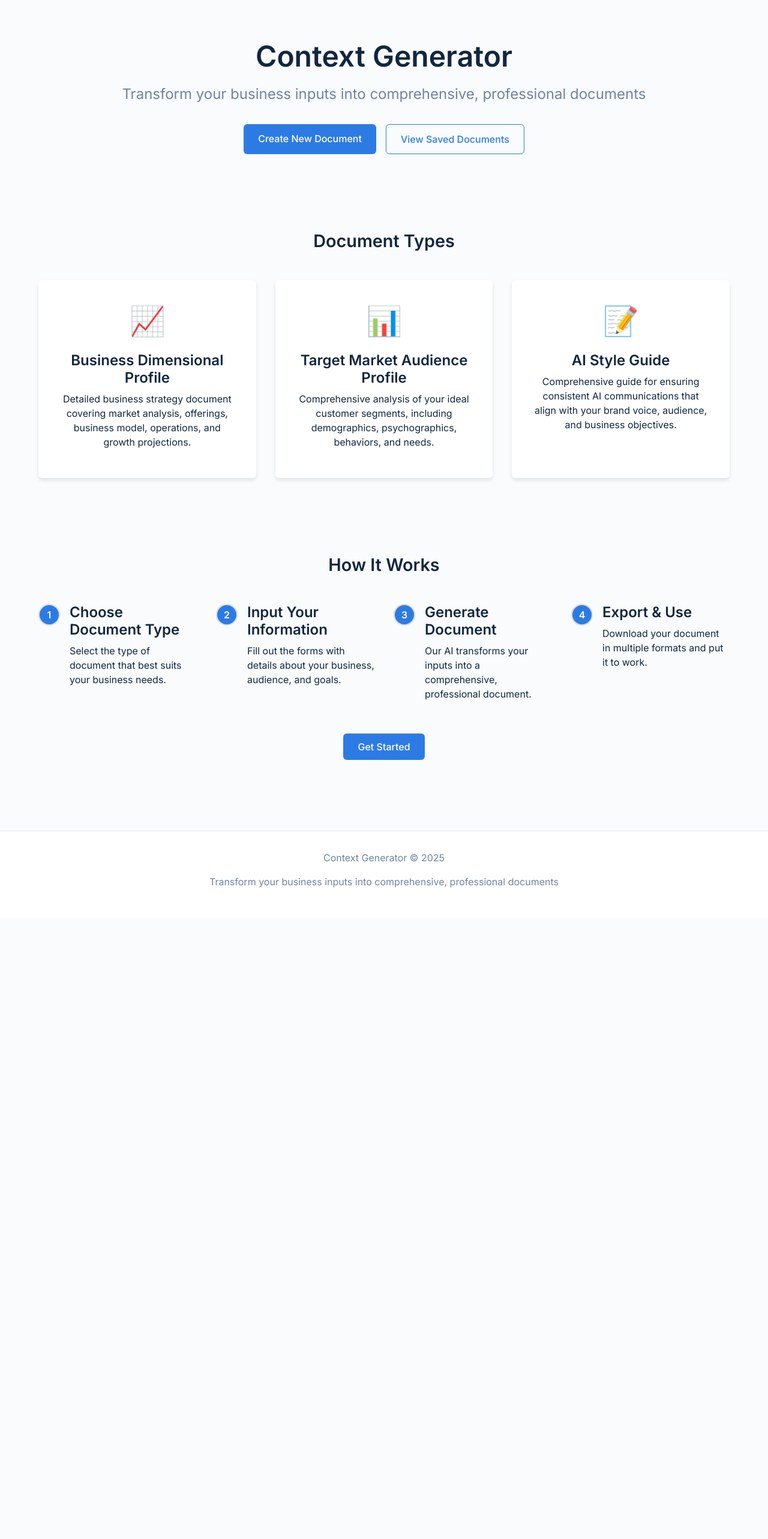
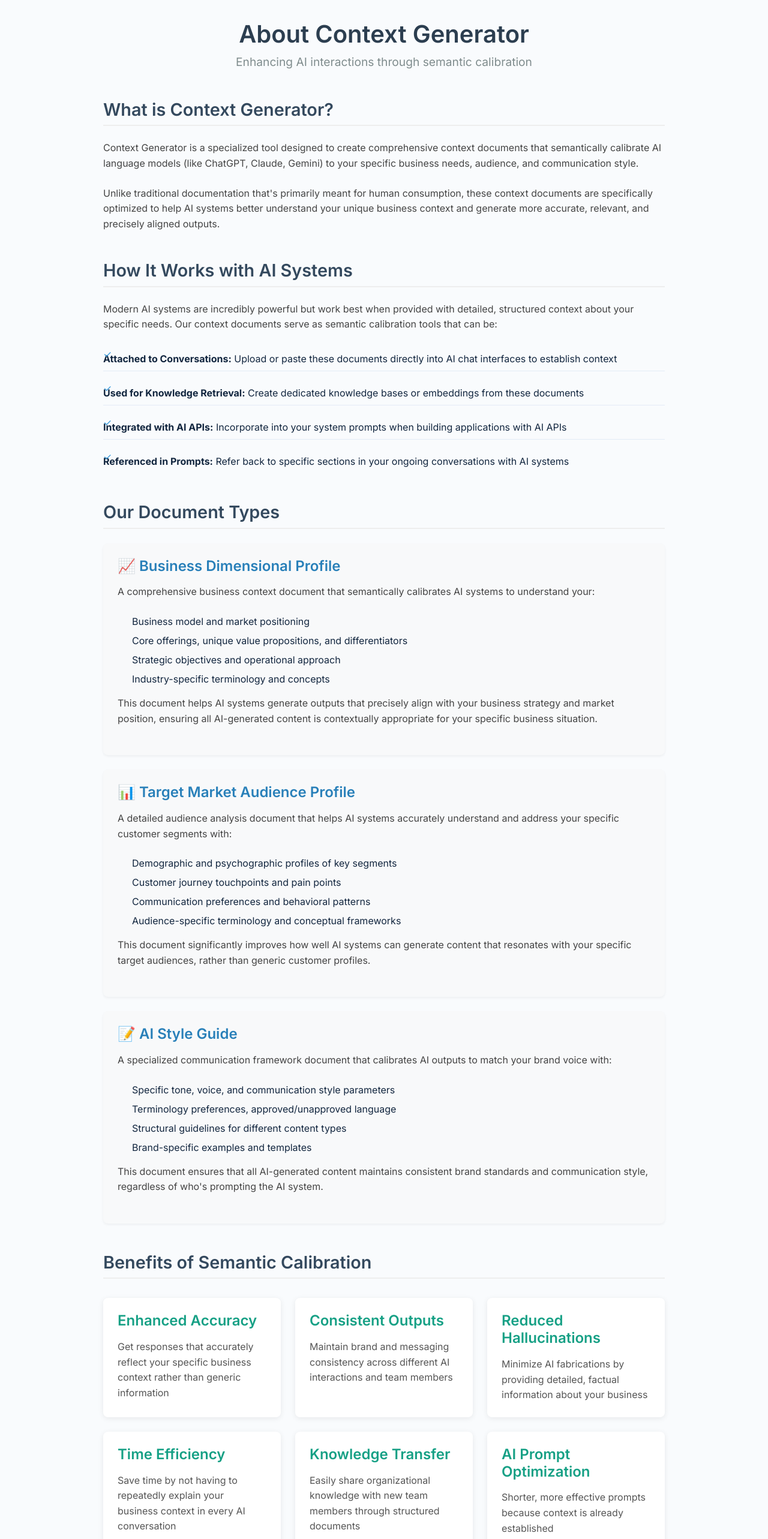
Before and after one commit to ConnorBritain/contextforge, a React (Create React App) app in the folder context-generator-src/client/: page /about in a window 1280 px wide. Before the commit this address led to /. Shown: the part 100-2666 px from the top of the page at 60% size. Before the commit the page ends 1630 px from the top, so only its background shows below. Built offline with nearby package versions, Linux system fonts and the light colour scheme; no server answers.

Commit message:
Update descriptions to focus on AI semantic calibration and add About page

```diff
--- a/context-generator-src/client/src/components/Routes.jsx
+++ b/context-generator-src/client/src/components/Routes.jsx
@@ -5,6 +5,7 @@ import FormWizardPage from '../pages/FormWizardPage';
 import DocumentResultPage from '../pages/DocumentResultPage';
 import SavedDocumentsPage from '../pages/SavedDocumentsPage';
 import UsageDashboardPage from '../pages/UsageDashboardPage';
+import AboutPage from '../pages/AboutPage';
 
 /**
  * Application routing configuration
@@ -17,6 +18,7 @@ const Routes = () => {
       <Route path="/document-result" element={<DocumentResultPage />} />
       <Route path="/saved" element={<SavedDocumentsPage />} />
       <Route path="/usage" element={<UsageDashboardPage />} />
+      <Route path="/about" element={<AboutPage />} />
 
       {/* Redirect all other routes to home */}
       <Route path="*" element={<Navigate to="/" replace />} />
--- a/context-generator-src/client/src/components/common/Header.jsx
+++ b/context-generator-src/client/src/components/common/Header.jsx
@@ -30,6 +30,9 @@ const Header = () => {
             <li>
               <Link to="/create">Create Document</Link>
             </li>
+            <li>
+              <Link to="/about">About</Link>
+            </li>
             {isAuthenticated ? (
               <>
                 <li>
--- /dev/null
+++ b/context-generator-src/client/src/pages/AboutPage.jsx
@@ -0,0 +1,134 @@
+import React from 'react';
+import { Link } from 'react-router-dom';
+import '../styles/global.css';
+
+/**
+ * About page explaining how the Context Generator works with AI systems
+ */
+const AboutPage = () => {
+  return (
+    <div className="page-container about-page">
+      <div className="about-header">
+        <h1>About Context Generator</h1>
+        <p className="subtitle">Enhancing AI interactions through semantic calibration</p>
+      </div>
+
+      <div className="about-section">
+        <h2>What is Context Generator?</h2>
+        <p>
+          Context Generator is a specialized tool designed to create comprehensive context documents that semantically calibrate AI language models (like ChatGPT, Claude, Gemini) to your specific business needs, audience, and communication style.
+        </p>
+        <p>
+          Unlike traditional documentation that's primarily meant for human consumption, these context documents are specifically optimized to help AI systems better understand your unique business context and generate more accurate, relevant, and precisely aligned outputs.
+        </p>
+      </div>
+
+      <div className="about-section">
+        <h2>How It Works with AI Systems</h2>
+        <p>
+          Modern AI systems are incredibly powerful but work best when provided with detailed, structured context about your specific needs. Our context documents serve as semantic calibration tools that can be:
+        </p>
+        <ul className="feature-list">
+          <li>
+            <strong>Attached to Conversations:</strong> Upload or paste these documents directly into AI chat interfaces to establish context
+          </li>
+          <li>
+            <strong>Used for Knowledge Retrieval:</strong> Create dedicated knowledge bases or embeddings from these documents
+          </li>
+          <li>
+            <strong>Integrated with AI APIs:</strong> Incorporate into your system prompts when building applications with AI APIs
+          </li>
+          <li>
+            <strong>Referenced in Prompts:</strong> Refer back to specific sections in your ongoing conversations with AI systems
+          </li>
+        </ul>
+      </div>
+
+      <div className="about-section">
+        <h2>Our Document Types</h2>
+
+        <div className="document-type">
+          <h3>📈 Business Dimensional Profile</h3>
+          <p>A comprehensive business context document that semantically calibrates AI systems to understand your:</p>
+          <ul>
+            <li>Business model and market positioning</li>
+            <li>Core offerings, unique value propositions, and differentiators</li>
+            <li>Strategic objectives and operational approach</li>
+            <li>Industry-specific terminology and concepts</li>
+          </ul>
+          <p>This document helps AI systems generate outputs that precisely align with your business strategy and market position, ensuring all AI-generated content is contextually appropriate for your specific business situation.</p>
+        </div>
+
+        <div className="document-type">
+          <h3>📊 Target Market Audience Profile</h3>
+          <p>A detailed audience analysis document that helps AI systems accurately understand and address your specific customer segments with:</p>
+          <ul>
+            <li>Demographic and psychographic profiles of key segments</li>
+            <li>Customer journey touchpoints and pain points</li>
+            <li>Communication preferences and behavioral patterns</li>
+            <li>Audience-specific terminology and conceptual frameworks</li>
+          </ul>
+          <p>This document significantly improves how well AI systems can generate content that resonates with your specific target audiences, rather than generic customer profiles.</p>
+        </div>
+
+        <div className="document-type">
+          <h3>📝 AI Style Guide</h3>
+          <p>A specialized communication framework document that calibrates AI outputs to match your brand voice with:</p>
+          <ul>
+            <li>Specific tone, voice, and communication style parameters</li>
+            <li>Terminology preferences, approved/unapproved language</li>
+            <li>Structural guidelines for different content types</li>
+            <li>Brand-specific examples and templates</li>
+          </ul>
+          <p>This document ensures that all AI-generated content maintains consistent brand standards and communication style, regardless of who's prompting the AI system.</p>
+        </div>
+      </div>
+
+      <div className="about-section">
+        <h2>Benefits of Semantic Calibration</h2>
+
+        <div className="benefits-grid">
+          <div className="benefit-card">
+            <h3>Enhanced Accuracy</h3>
+            <p>Get responses that accurately reflect your specific business context rather than generic information</p>
+          </div>
+
+          <div className="benefit-card">
+            <h3>Consistent Outputs</h3>
+            <p>Maintain brand and messaging consistency across different AI interactions and team members</p>
+          </div>
+
+          <div className="benefit-card">
+            <h3>Reduced Hallucinations</h3>
+            <p>Minimize AI fabrications by providing detailed, factual information about your business</p>
+          </div>
+
+          <div className="benefit-card">
+            <h3>Time Efficiency</h3>
+            <p>Save time by not having to repeatedly explain your business context in every AI conversation</p>
+          </div>
+
+          <div className="benefit-card">
+            <h3>Knowledge Transfer</h3>
+            <p>Easily share organizational knowledge with new team members through structured documents</p>
+          </div>
+
+          <div className="benefit-card">
+            <h3>AI Prompt Optimization</h3>
+            <p>Shorter, more effective prompts because context is already established</p>
+          </div>
+        </div>
+      </div>
+
+      <div className="cta-section">
+        <h2>Ready to enhance your AI interactions?</h2>
+        <p>Create your first context document and experience the difference in AI output quality.</p>
+        <div className="cta-buttons">
+          <Link to="/create" className="primary-button">Get Started</Link>
+        </div>
+      </div>
+    </div>
+  );
+};
+
+export default AboutPage;
--- a/context-generator-src/client/src/pages/HomePage.jsx
+++ b/context-generator-src/client/src/pages/HomePage.jsx
@@ -9,7 +9,11 @@ const HomePage = () => {
     <div className="page-container">
       <div className="hero-section">
         <h1>Context Generator</h1>
-        <p className="subtitle">Transform your business inputs into comprehensive, professional documents</p>
+        <p className="subtitle">Create powerful context documents that semantically calibrate AI systems for your specific business needs</p>
+
+        <div className="hero-description">
+          <p>Our AI-optimized context documents help you get more precise, tailored responses from ChatGPT, Claude, and other AI systems by providing them with detailed contextual information about your business, audience, and communication style.</p>
+        </div>
 
         <div className="cta-buttons">
           <Link to="/create" className="primary-button">
@@ -18,6 +22,10 @@ const HomePage = () => {
 
           <Link to="/saved" className="secondary-button">
             View Saved Documents
+          </Link>
+
+          <Link to="/about" className="text-button">
+            Learn More
           </Link>
         </div>
       </div>
@@ -29,19 +37,19 @@ const HomePage = () => {
           <div className="feature-card">
             <div className="feature-icon">📈</div>
             <h3>Business Dimensional Profile</h3>
-            <p>Detailed business strategy document covering market analysis, offerings, business model, operations, and growth projections.</p>
+            <p>Detailed business context document that enables AI systems to generate outputs precisely aligned with your unique business model, market position, offerings, and strategic objectives.</p>
           </div>
 
           <div className="feature-card">
             <div className="feature-icon">📊</div>
             <h3>Target Market Audience Profile</h3>
-            <p>Comprehensive analysis of your ideal customer segments, including demographics, psychographics, behaviors, and needs.</p>
+            <p>Comprehensive analysis of your ideal customer segments for semantically calibrating AI systems to accurately understand and target your specific audience demographics, psychographics, behaviors, and needs.</p>
           </div>
 
           <div className="feature-card">
             <div className="feature-icon">📝</div>
             <h3>AI Style Guide</h3>
-            <p>Comprehensive guide for ensuring consistent AI communications that align with your brand voice, audience, and business objectives.</p>
+            <p>Advanced AI calibration document for consistently aligning AI-generated content with your brand voice, terminology preferences, and communication standards across all platforms.</p>
           </div>
         </div>
       </div>
@@ -54,7 +62,7 @@ const HomePage = () => {
             <div className="step-number">1</div>
             <div className="step-content">
               <h3>Choose Document Type</h3>
-              <p>Select the type of document that best suits your business needs.</p>
+              <p>Select the AI context document that best suits your specific calibration needs.</p>
             </div>
           </div>
 
@@ -62,7 +70,7 @@ const HomePage = () => {
             <div className="step-number">2</div>
             <div className="step-content">
               <h3>Input Your Information</h3>
-              <p>Fill out the forms with details about your business, audience, and goals.</p>
+              <p>Provide details about your business, audience, or communication style through our guided forms.</p>
             </div>
           </div>
 
@@ -70,15 +78,15 @@ const HomePage = () => {
             <div className="step-number">3</div>
             <div className="step-content">
               <h3>Generate Document</h3>
-              <p>Our AI transforms your inputs into a comprehensive, professional document.</p>
+              <p>Our system creates a semantically optimized context document specifically designed for AI calibration.</p>
             </div>
           </div>
 
           <div className="step">
             <div className="step-number">4</div>
             <div className="step-content">
-              <h3>Export & Use</h3>
-              <p>Download your document in multiple formats and put it to work.</p>
+              <h3>Use with AI Systems</h3>
+              <p>Attach to AI conversations, use as embeddings, integrate with APIs, or reference in prompts for enhanced AI responses.</p>
             </div>
           </div>
         </div>
--- a/context-generator-src/client/src/styles/global.css
+++ b/context-generator-src/client/src/styles/global.css
@@ -548,4 +548,155 @@ button:disabled {
   .steps {
     grid-template-columns: 1fr;
   }
+
+  .benefits-grid {
+    grid-template-columns: 1fr;
+  }
+
+  .about-page {
+    padding: 1rem;
+  }
+
+  .cta-section {
+    padding: 2rem 1rem;
+  }
 }
+
+/* About Page Styles */
+.about-page {
+  max-width: 1000px;
+  margin: 0 auto;
+  padding: 2rem;
+}
+
+.about-header {
+  text-align: center;
+  margin-bottom: 3rem;
+}
+
+.about-header h1 {
+  font-size: 2.5rem;
+  margin-bottom: 0.5rem;
+  color: #2c3e50;
+}
+
+.about-header .subtitle {
+  font-size: 1.2rem;
+  color: #7f8c8d;
+  max-width: 600px;
+  margin: 0 auto;
+}
+
+.about-section {
+  margin-bottom: 3rem;
+}
+
+.about-section h2 {
+  font-size: 1.8rem;
+  margin-bottom: 1.5rem;
+  color: #34495e;
+  border-bottom: 2px solid #eee;
+  padding-bottom: 0.5rem;
+}
+
+.about-section p {
+  margin-bottom: 1.5rem;
+  line-height: 1.6;
+  color: #444;
+}
+
+.feature-list {
+  list-style-type: none;
+  margin: 0;
+  padding: 0;
+}
+
+.feature-list li {
+  margin-bottom: 1rem;
+  padding-left: 1.5rem;
+  position: relative;
+}
+
+.feature-list li:before {
+  content: "✓";
+  color: #3498db;
+  position: absolute;
+  left: 0;
+  top: 0;
+}
+
+.document-type {
+  background-color: #f8f9fa;
+  border-radius: 8px;
+  padding: 1.5rem;
+  margin-bottom: 1.5rem;
+  box-shadow: 0 2px 4px rgba(0,0,0,0.05);
+}
+
+.document-type h3 {
+  margin-top: 0;
+  margin-bottom: 1rem;
+  color: #2980b9;
+}
+
+.document-type ul {
+  padding-left: 1.5rem;
+  margin-bottom: 1rem;
+}
+
+.document-type li {
+  margin-bottom: 0.5rem;
+}
+
+.benefits-grid {
+  display: grid;
+  grid-template-columns: repeat(auto-fill, minmax(280px, 1fr));
+  gap: 1.5rem;
+  margin-top: 2rem;
+}
+
+.benefit-card {
+  background-color: #fff;
+  border-radius: 8px;
+  padding: 1.5rem;
+  box-shadow: 0 2px 10px rgba(0,0,0,0.08);
+  transition: transform 0.3s ease, box-shadow 0.3s ease;
+}
+
+.benefit-card:hover {
+  transform: translateY(-5px);
+  box-shadow: 0 5px 15px rgba(0,0,0,0.1);
+}
+
+.benefit-card h3 {
+  margin-top: 0;
+  margin-bottom: 1rem;
+  color: #16a085;
+}
+
+.benefit-card p {
+  margin-bottom: 0;
+  color: #555;
+}
+
+/* Additional styles for homepage hero */
+.hero-description {
+  max-width: 800px;
+  margin: 0 auto 2rem;
+  color: #555;
+  line-height: 1.6;
+}
+
+.text-button {
+  color: #3498db;
+  text-decoration: none;
+  padding: 0.5rem 1rem;
+  border-radius: 4px;
+  transition: background-color 0.3s ease;
+  margin: 0 0.5rem;
+}
+
+.text-button:hover {
+  background-color: rgba(52, 152, 219, 0.1);
+  text-decoration: underline;
+}
```
Also changed, not shown: context-generator-src/client/src/components/forms/DocumentTypeSelector.jsx (+6 -6 lines), 1 other file (tests, documents, lock files or other folders).
